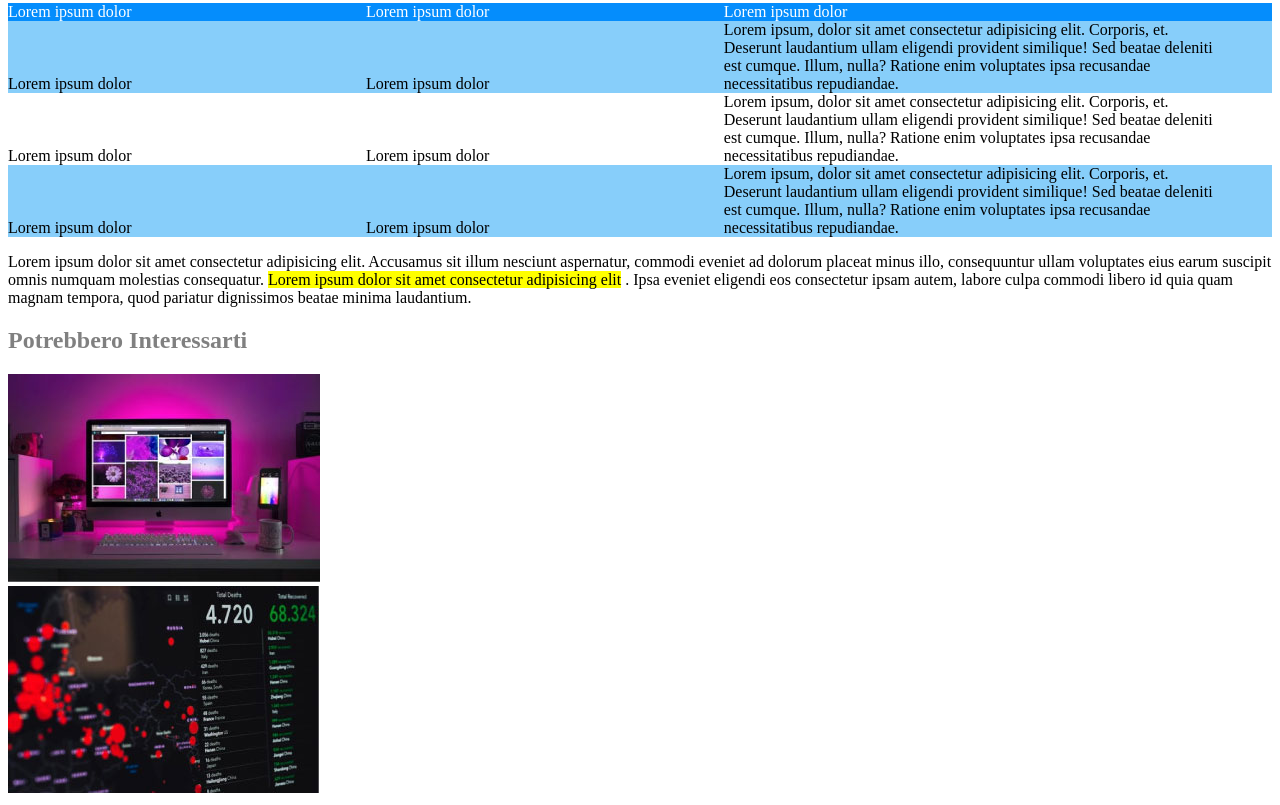
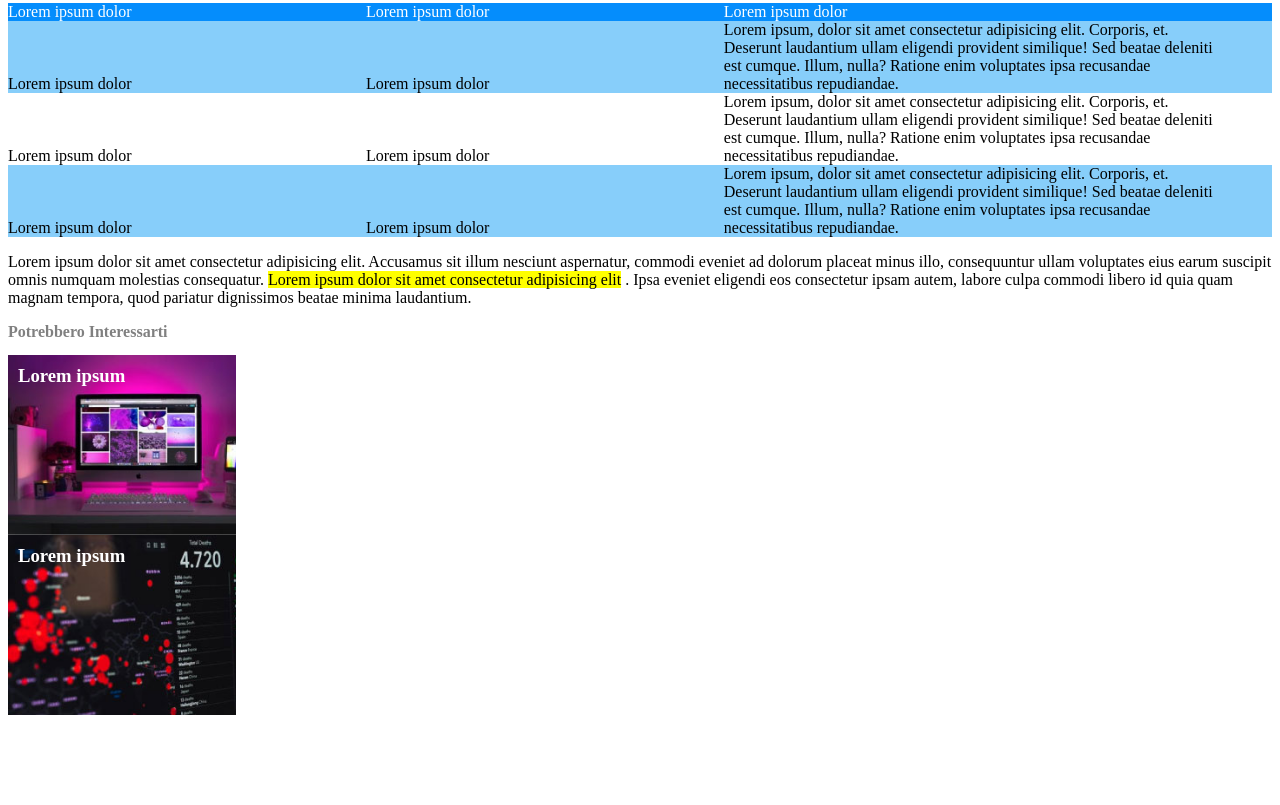
Before and after one commit to Timjxyz/html-css-booleaner, a plain HTML site: page index.html in a window 1280 px wide. Shown: the part 910-1715 px from the top of the page. After the commit the page ends 1633 px from the top, so only its background shows below. Drawn offline with Linux system fonts and the light colour scheme.

Commit message:
Aggiustamento footer

```diff
--- a/index.html
+++ b/index.html
@@ -166,13 +166,14 @@
         <!-- Inizio footer con inserzioni -->
         <footer>
             <h2>Potrebbero Interessarti</h2>
-            <div>
-                <img src="img/monitor.jpg" alt="Immagine monitor di computer">
+            <div id="img-monitor" class="immage">
+                <h3>Lorem ipsum</h3>
             </div>
 
-            <div>
-                <img src="img/graph.jpg" alt="Immagine di un grafico">
+            <div id="img-graph" class="immage">
+                <h3>Lorem ipsum</h3>
             </div>
+
 
         </footer>
   </article>
--- a/style.css
+++ b/style.css
@@ -80,6 +80,28 @@ header{
     background-color: white;
 }
 
-footer{
+footer h2{
+    font-size: 16px;
     color: gray;
 }
+
+.immage{
+    width:208px;
+    height:160px;
+    margin: 10 0;
+    padding:10px;
+    background-size: cover;
+    background-repeat: no-repeat;
+    color: white;
+}
+
+.immage h3{
+    margin:0px;
+}
+#img-monitor{
+    background-image: url('img/monitor.jpg');
+}
+
+#img-graph{
+    background-image: url('img/graph.jpg');
+}
```
Lines whose indentation alone changed are shown as unchanged.
